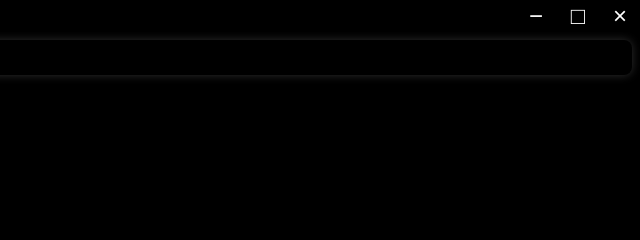
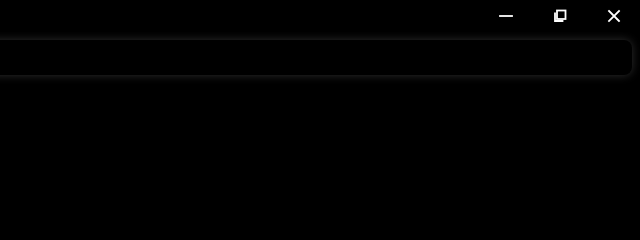
Before and after one commit to BaskalM0ment/NoTrace-Browser, an Electron app: page index.html in a window 1200 px wide. Shown: the top 240 px of the page, 560-1200 px from the left. Drawn offline with Linux system fonts and the light colour scheme.

Commit message:
Match Windows titlebar control icons

```diff
--- a/index.html
+++ b/index.html
@@ -38,16 +38,12 @@ body {
   -webkit-app-region: no-drag;
 }
 
-.dot {
-  width: 24px;
-  height: 28px;
+.window-control {
+  width: 36px;
+  height: 32px;
   display: flex;
   align-items: center;
   justify-content: center;
-  font-family: Arial, sans-serif;
-  font-size: 24px;
-  font-weight: 400;
-  line-height: 1;
   color: #ffffff;
   background: transparent !important;
   border: none !important;
@@ -56,20 +52,27 @@ body {
   cursor: pointer;
   box-sizing: border-box;
   user-select: none;
+  padding: 0;
 }
 
-.dot:hover {
+.window-control:hover {
   background: transparent !important;
-  opacity: 0.7;
+  opacity: 0.75;
 }
 
-.dot:active {
-  opacity: 0.45;
+.window-control:active {
+  opacity: 0.5;
 }
 
-.red, .yellow, .green {
-  background: transparent !important;
-  color: #ffffff;
+.window-control svg {
+  display: block;
+  width: 16px;
+  height: 16px;
+  stroke: currentColor;
+  fill: none;
+  stroke-width: 1.8;
+  stroke-linecap: square;
+  stroke-linejoin: miter;
 }
 
 button, input {
@@ -254,9 +257,15 @@ webview.active {
 
 <div class="titlebar">
   <div class="window-controls">
-    <div class="dot yellow" title="Minimize" onclick="minimize()">&#x2212;</div>
-    <div class="dot green" title="Maximize / Restore" onclick="maximize()">&#x25A1;</div>
-    <div class="dot red" title="Close" onclick="closeApp()">&#x00D7;</div>
+    <button class="window-control" title="Minimize" aria-label="Minimize" onclick="minimize()">
+      <svg viewBox="0 0 16 16" aria-hidden="true"><path d="M2 8H14"/></svg>
+    </button>
+    <button class="window-control" title="Restore" aria-label="Restore" onclick="maximize()">
+      <svg viewBox="0 0 16 16" aria-hidden="true"><rect x="5" y="2.5" width="8.5" height="8.5"/><path d="M3 5.5V13H10.5"/></svg>
+    </button>
+    <button class="window-control" title="Close" aria-label="Close" onclick="closeApp()">
+      <svg viewBox="0 0 16 16" aria-hidden="true"><path d="M3 3L13 13M13 3L3 13"/></svg>
+    </button>
   </div>
 </div>
 
```
